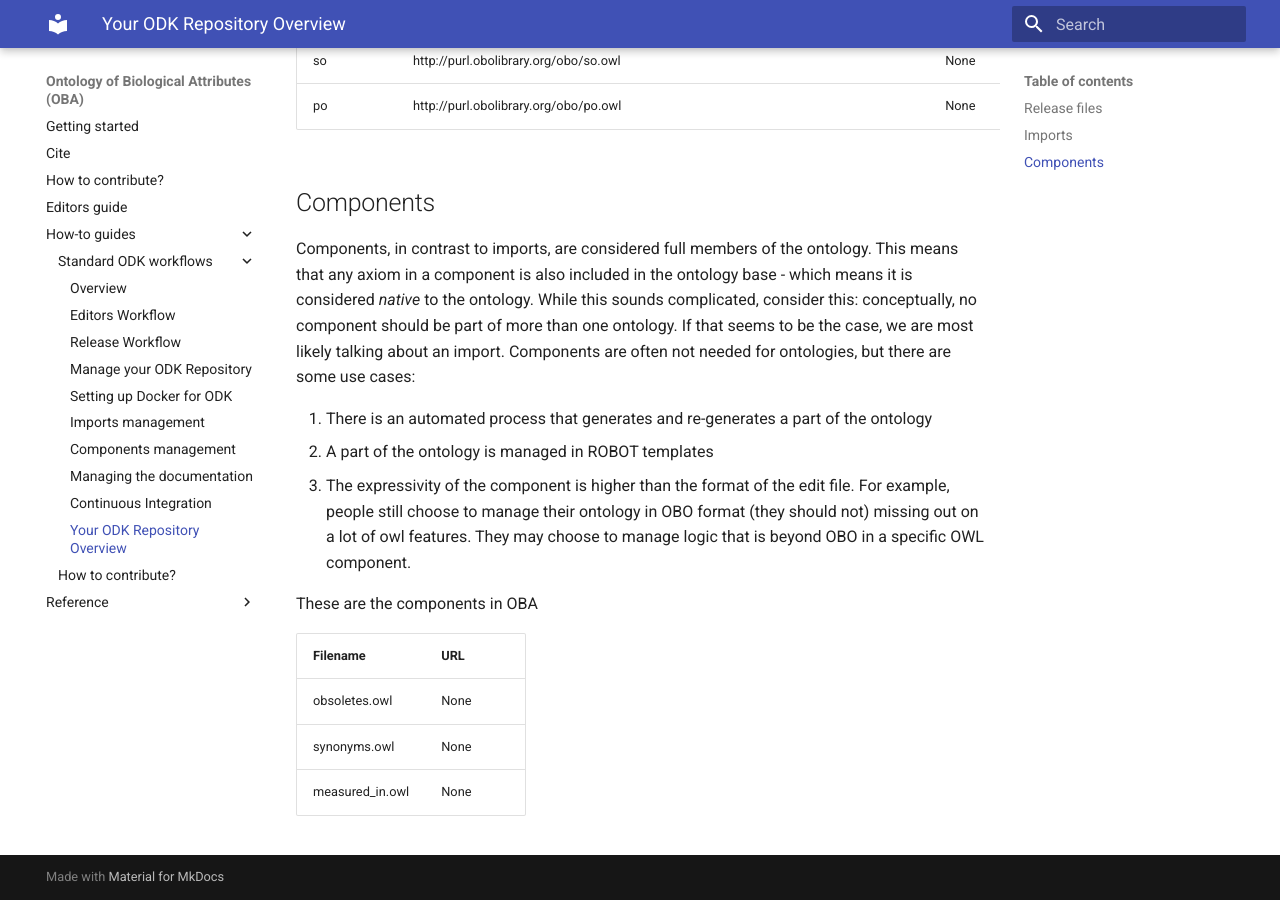
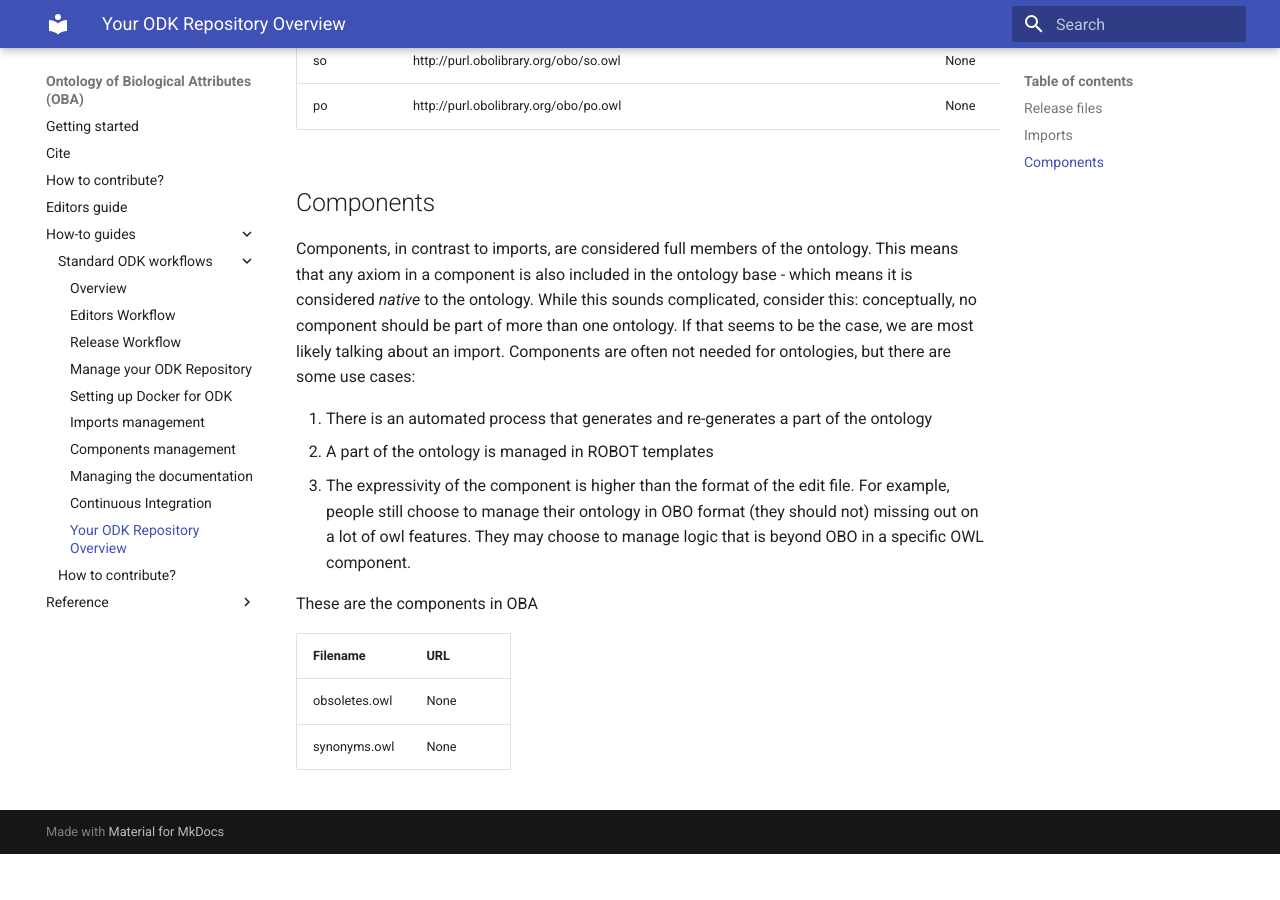
Before and after one commit to obophenotype/bio-attribute-ontology, an MkDocs documentation site: the page built from docs/odk-workflows/RepositoryFileStructure.md, in a window 1280 px wide and 900 px high, scrolled down 1215 px. Built offline with MkDocs 1.6.1 and Material for MkDocs 9.7.7, drawn with Linux system fonts in a browser that asks for light colours; after the commit the page ends 2069 px from its top, so only the background shows below that.

Commit message:
Finishing touches

```diff
--- a/docs/odk-workflows/RepositoryFileStructure.md
+++ b/docs/odk-workflows/RepositoryFileStructure.md
@@ -43,4 +43,3 @@ These are the components in OBA
 | -------- | --- |
 | obsoletes.owl | None |
 | synonyms.owl | None |
-| measured_in.owl | None |
--- a/src/ontology/oba-odk.yaml
+++ b/src/ontology/oba-odk.yaml
@@ -4,6 +4,7 @@ github_org: obophenotype
 git_main_branch: master
 repo: bio-attribute-ontology
 edit_format: obo
+release_diff: TRUE
 use_dosdps: TRUE
 use_templates: TRUE
 export_formats:
@@ -43,8 +44,6 @@ components:
       use_template: TRUE
     - filename: synonyms.owl
       use_template: TRUE
-    - filename: measured_in.owl
-      use_template: TRUE
 robotemplate_group:
   products:
     - id: obsoletes.owl
```
Also changed, not shown: 8 other files.
